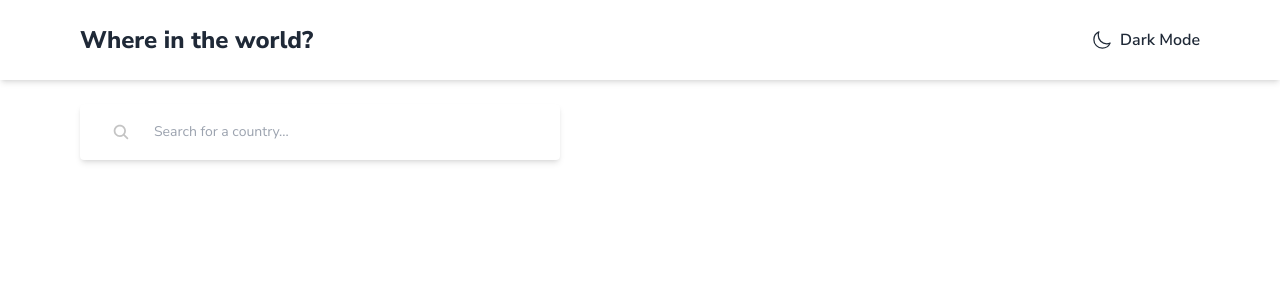
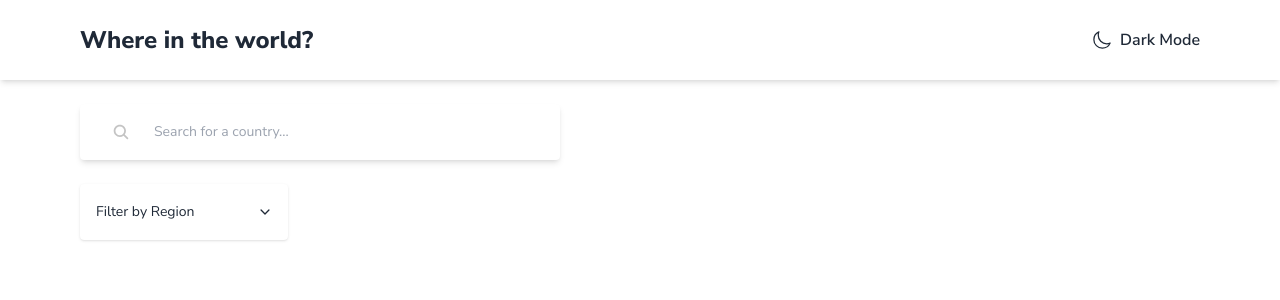
Before and after one commit to gfunk77/react-fem, a React (Vite) app in the folder rest-countries/: page / in a window 1280 px wide. Shown: the top 300 px of the page. Built offline with nearby package versions, Linux system fonts and the light colour scheme.

Commit message:
dropdown with temp data

```diff
--- a/rest-countries/src/App.jsx
+++ b/rest-countries/src/App.jsx
@@ -1,3 +1,4 @@
+import Dropdown from './components/Dropdown';
 import Navbar, { Logo, ThemeToggle } from './components/Navbar';
 import Search from './components/Search';
 
@@ -11,6 +12,8 @@ function App() {
       {/* <div className="mx-auto mt-6 px-4 md:container:px-0 "> */}
       <div className="px-4 md:px-20 mt-6 transition-all">
         <Search />
+        <br />
+        <Dropdown />
       </div>
     </>
   );
--- /dev/null
+++ b/rest-countries/src/components/Dropdown.jsx
@@ -0,0 +1,47 @@
+import { IoChevronDown } from 'react-icons/io5';
+import { useState, useRef } from 'react';
+
+function Dropdown() {
+  const [selected, setSelected] = useState('Filter by Region');
+  const regions = ['Africa', 'Americas', 'Asia', 'Europe', 'Oceania'];
+  const dropdownMenuRef = useRef(null);
+
+  function toggleMenu() {
+    if (dropdownMenuRef.current) {
+      dropdownMenuRef.current.classList.toggle('hidden');
+    }
+  }
+
+  function handleSelect(region) {
+    setSelected(region);
+    if (dropdownMenuRef.current) {
+      dropdownMenuRef.current.classList.add('hidden');
+    }
+  }
+
+  return (
+    <div className="dropdown">
+      <div
+        tabIndex={0}
+        role="button"
+        className="input flex items-center justify-between text-xs leading-5 font-normal border-none rounded shadow w-52 md:text-sm md:h-14"
+        onClick={toggleMenu}>
+        {selected}
+        <IoChevronDown />
+      </div>
+      <ul
+        ref={dropdownMenuRef}
+        tabIndex={0}
+        className="dropdown-content menu bg-base-100 rounded
+         z-[1] w-full max-w-52 p-2 shadow hidden">
+        {regions.map((region) => (
+          <li key={region}>
+            <a onClick={() => handleSelect(region)}>{region}</a>
+          </li>
+        ))}
+      </ul>
+    </div>
+  );
+}
+
+export default Dropdown;
```
